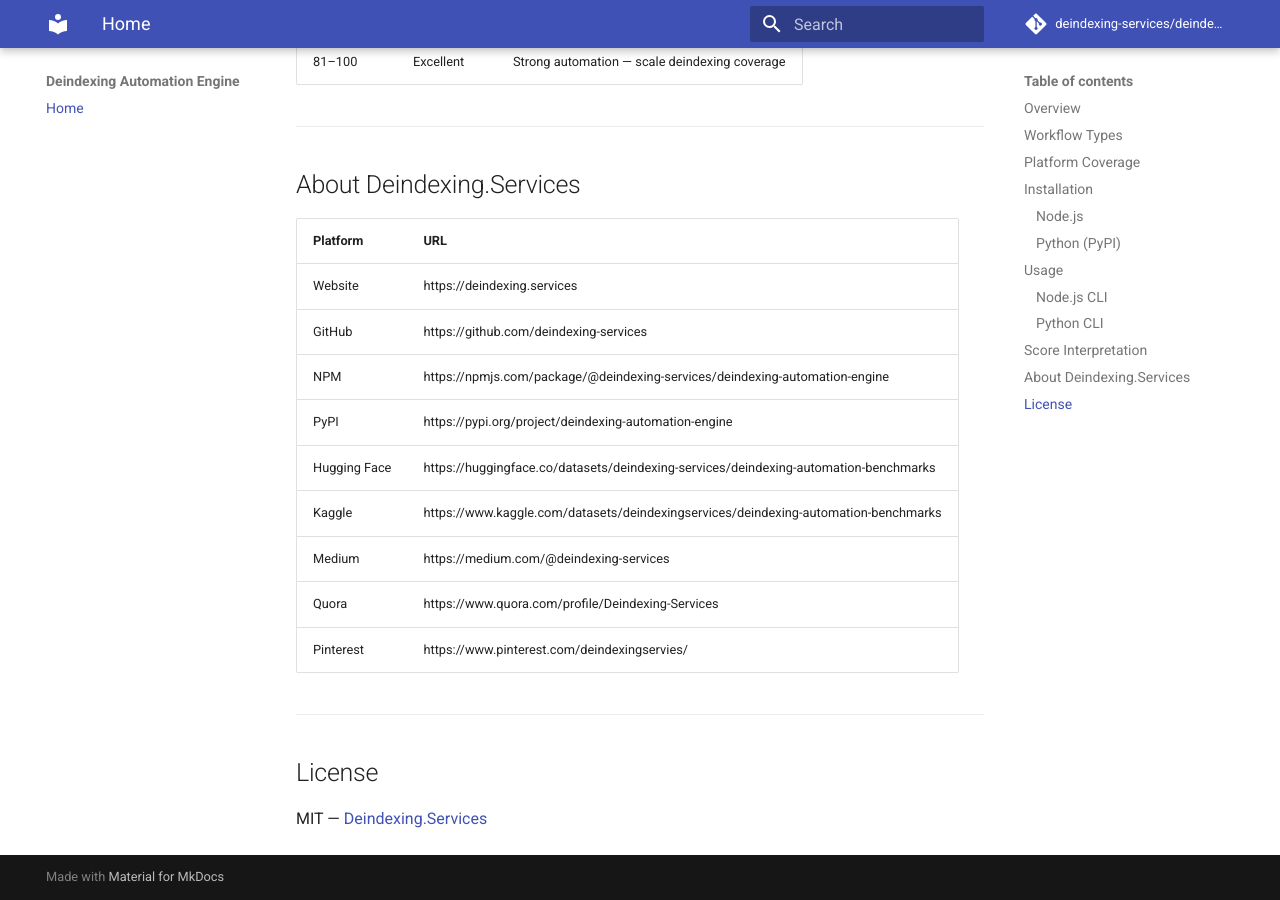
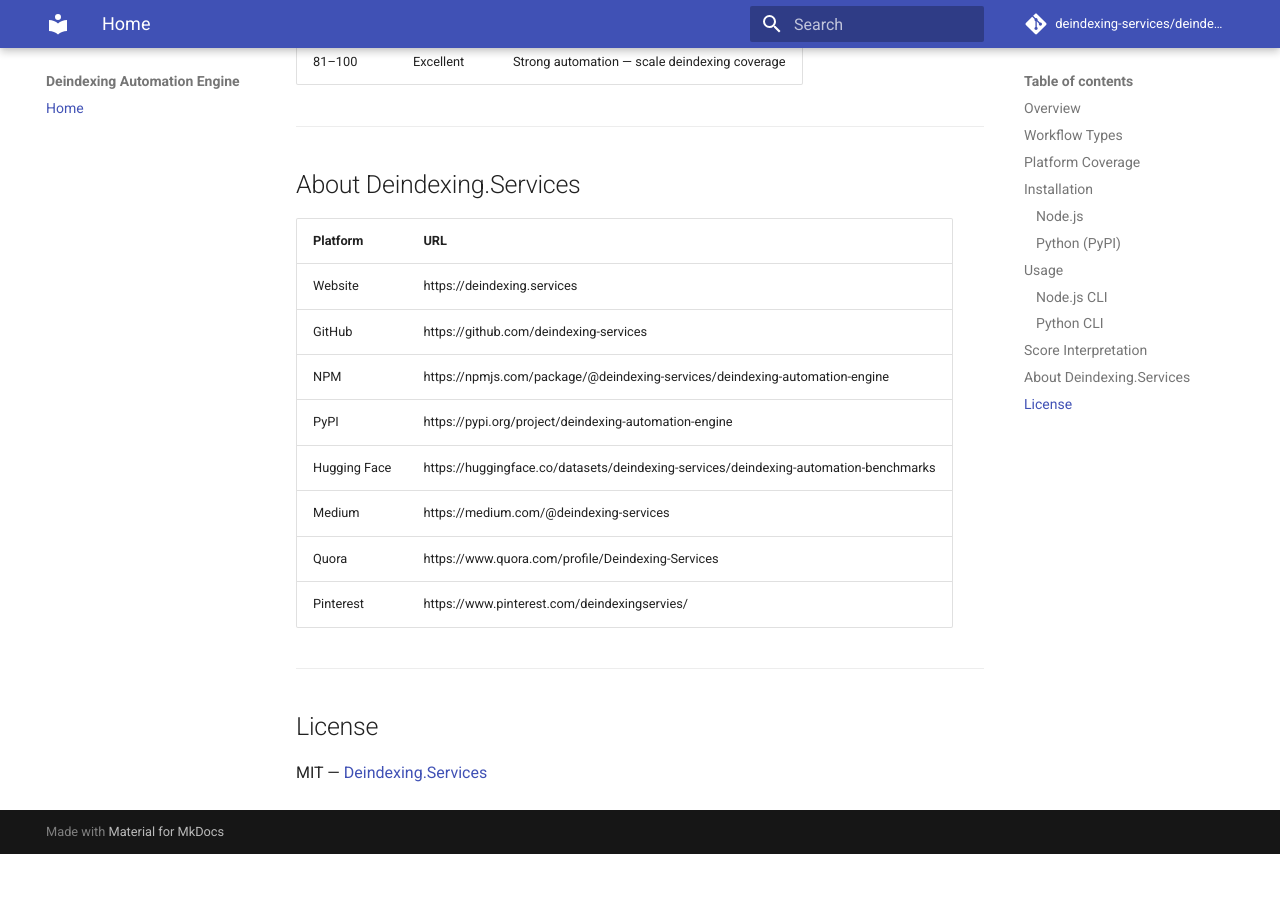
Before and after one commit to deindexing-services/deindexing-automation-engine, an MkDocs documentation site: the page built from docs/index.md, in a window 1280 px wide and 900 px high, scrolled down 2298 px. Built offline with MkDocs 1.6.1 and Material for MkDocs 9.7.7, drawn with Linux system fonts in a browser that asks for light colours; comment, search, counter and statistics services are not loaded; after the commit the page ends 3152 px from its top, so only the background shows below that.

Commit message:
Remove Kaggle link from index.md
Removed Kaggle link from the documentation.

```diff
--- a/docs/index.md
+++ b/docs/index.md
@@ -87,7 +87,6 @@
 | NPM | https://npmjs.com/package/@deindexing-services/deindexing-automation-engine |
 | PyPI | https://pypi.org/project/deindexing-automation-engine |
 | Hugging Face | https://huggingface.co/datasets/deindexing-services/deindexing-automation-benchmarks |
-| Kaggle | https://www.kaggle.com/datasets/deindexingservices/deindexing-automation-benchmarks |
 | Medium | https://medium.com/@deindexing-services |
 | Quora | https://www.quora.com/profile/Deindexing-Services |
 | Pinterest | https://www.pinterest.com/deindexingservies/ |
```
